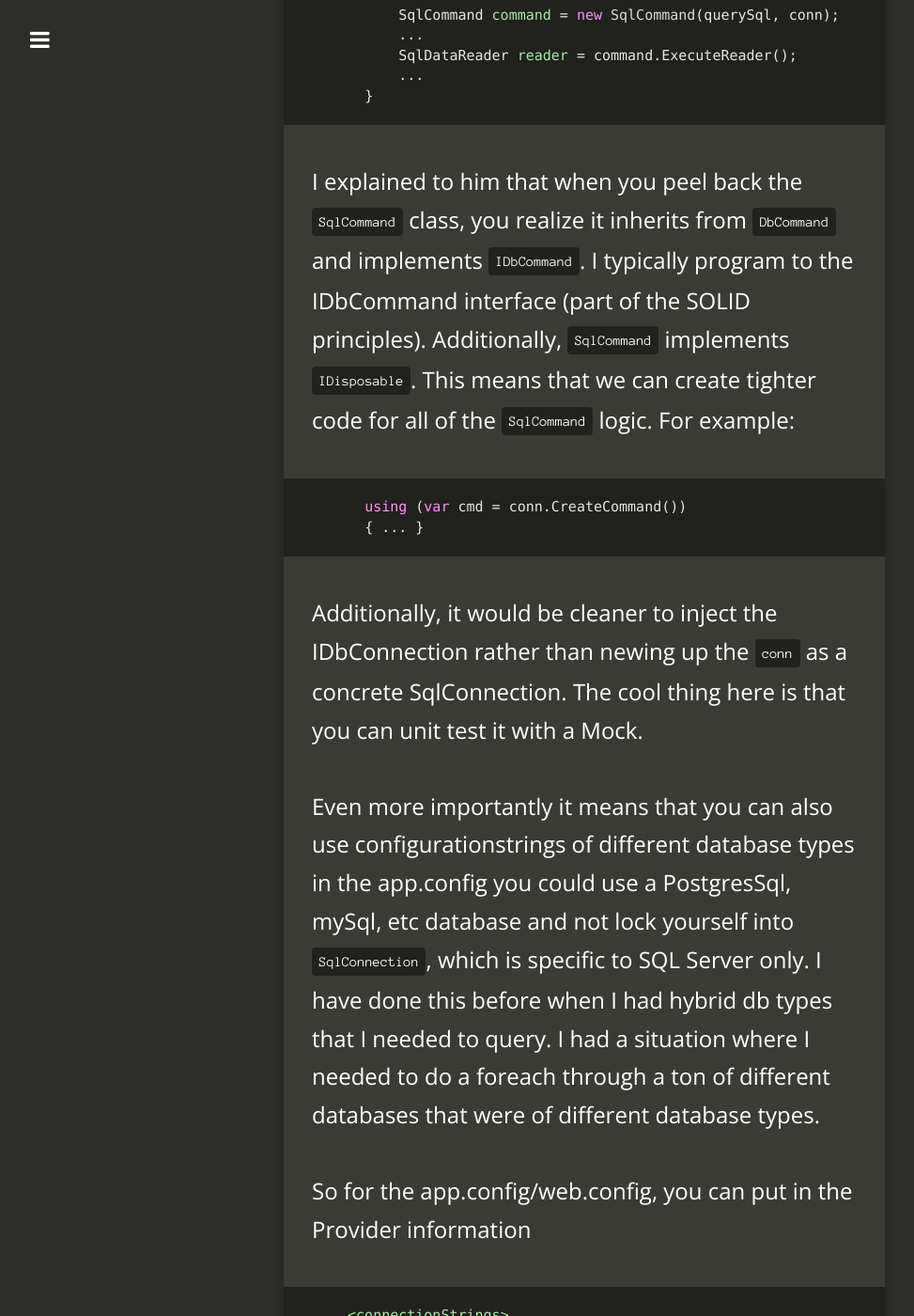
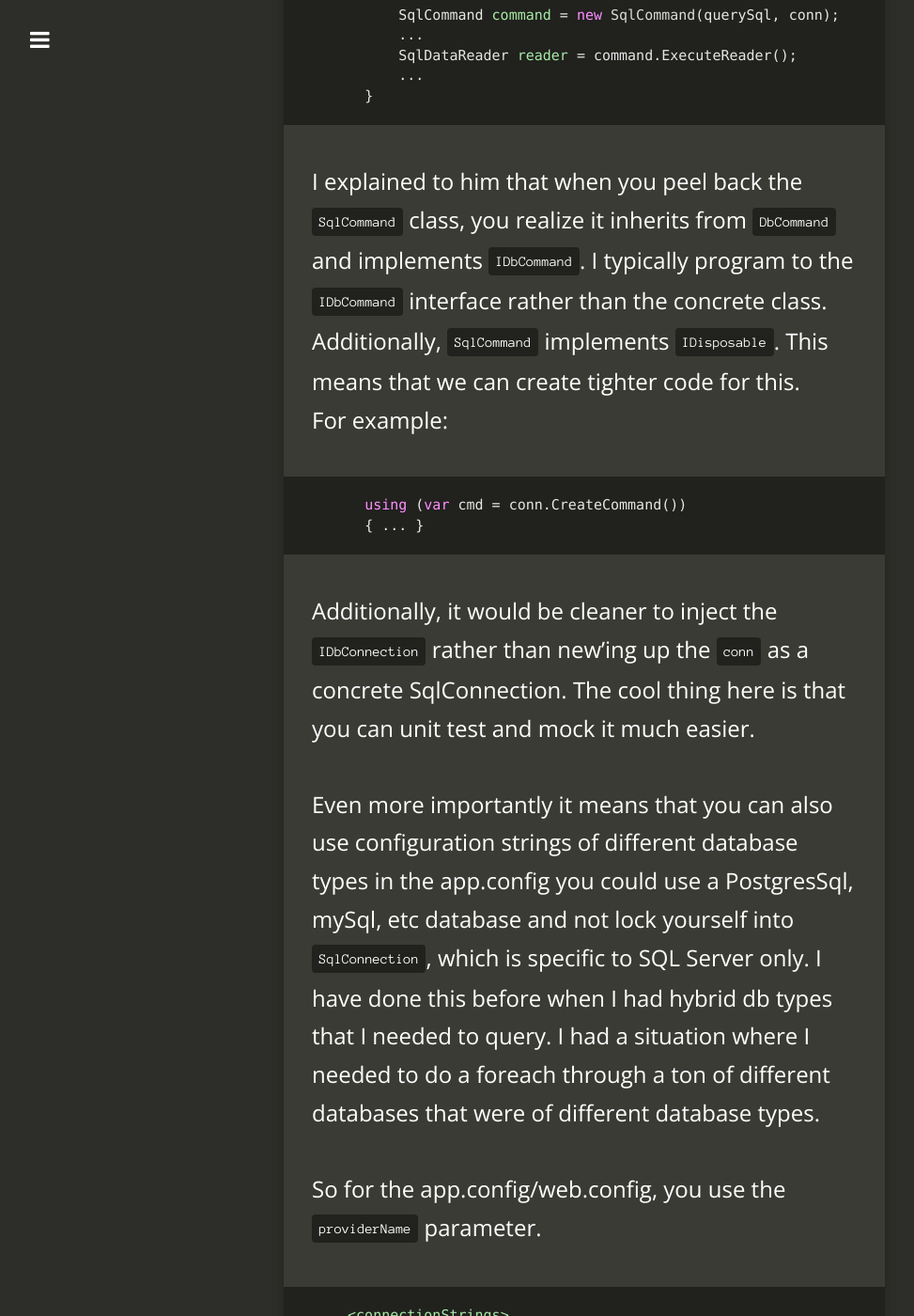
Before and after one commit to GitMje/gitmje.github.io, a Jekyll site: the page built from _posts/2019-03-08-ado-and-ioc.md, in a window 1280 px wide and 1400 px high, scrolled down 890 px. Shown: the whole window at 94% size, without its empty margins (18-991 px from the left). Built offline with Jekyll 4.4.1, drawn with Linux system fonts in a browser that asks for light colours; nearby versions of some CDN libraries; some of the changed text lies outside the part shown.

Commit message:
Updated verbiage in ioc post

````diff
--- a/_posts/2019-03-08-ado-and-ioc.md
+++ b/_posts/2019-03-08-ado-and-ioc.md
@@ -27,17 +27,18 @@ My coworker's code looked something like the following:
     }
 ```
 
-I explained to him that when you peel back the `SqlCommand` class, you realize it inherits from `DbCommand` and implements `IDbCommand`.  I typically program to the IDbCommand interface (part of the SOLID principles).  Additionally, `SqlCommand` implements `IDisposable`.  This means that we can create tighter code for all of the `SqlCommand` logic.  For example:
+I explained to him that when you peel back the `SqlCommand` class, you realize it inherits from `DbCommand` and implements `IDbCommand`.  I typically program to the `IDbCommand` interface rather than the concrete class.  Additionally, `SqlCommand` implements `IDisposable`.  This means that we can create tighter code for this.
+For example:
 ```csharp
     using (var cmd = conn.CreateCommand())
     { ... }
 ```
 
-Additionally, it would be cleaner to inject the IDbConnection rather than newing up the `conn` as a concrete SqlConnection.  The cool thing here is that you can unit test it with a Mock.
+Additionally, it would be cleaner to inject the `IDbConnection` rather than new'ing up the `conn` as a concrete SqlConnection.  The cool thing here is that you can unit test and mock it much easier.
 
-Even more importantly it means that you can also use configurationstrings of different database types in the app.config you could use a PostgresSql, mySql, etc database and not lock yourself into `SqlConnection`, which is specific to SQL Server only.  I have done this before when I had hybrid db types that I needed to query.  I had a situation where I needed to do a foreach through a ton of different databases that were of different database types.
+Even more importantly it means that you can also use configuration strings of different database types in the app.config you could use a PostgresSql, mySql, etc database and not lock yourself into `SqlConnection`, which is specific to SQL Server only.  I have done this before when I had hybrid db types that I needed to query.  I had a situation where I needed to do a foreach through a ton of different databases that were of different database types.
 
-So for the app.config/web.config, you can put in the Provider information
+So for the app.config/web.config, you use the `providerName` parameter.
 ```xml
   <connectionStrings>
     <add name="MySqlServerDB" providerName="System.Data.SqlClient" connectionString="Server=REDACTED;Database=REDACTED;Trusted_Connection=True;" />
@@ -57,4 +58,4 @@ For the `SqlDataReader`, you can do:
 
 I suggested to my coworker to break both of these two commands into two separate resuable methods.  One of the things that you'll realize after you use this pattern 5+ times is that you typically use `ExecuteReaders` and `ExecuteNonQuery` methods.  Using the DRY principle, you will find that you only need to define one class to access the DB with a few simple methods.  If you are using the Repository design pattern, don't put the database access in each respoitory, you can just put it in one class.
 
-Note, if you searched for how to do a sql query in C#, 9/10 examples will show it exactly how my coworker did it.  But these are tricks that I've learned over the years that makes the code super flexible and testable.  Hopefully this helps out anyone that is looking for a way to have their code testable.
+Note, if you searched for how to do a sql query in C#, 9/10 examples will show it exactly how my coworker did it.  But these tricks make the code super flexible and testable.  Hopefully this helps out anyone that is looking for a way to have their code testable.
````
